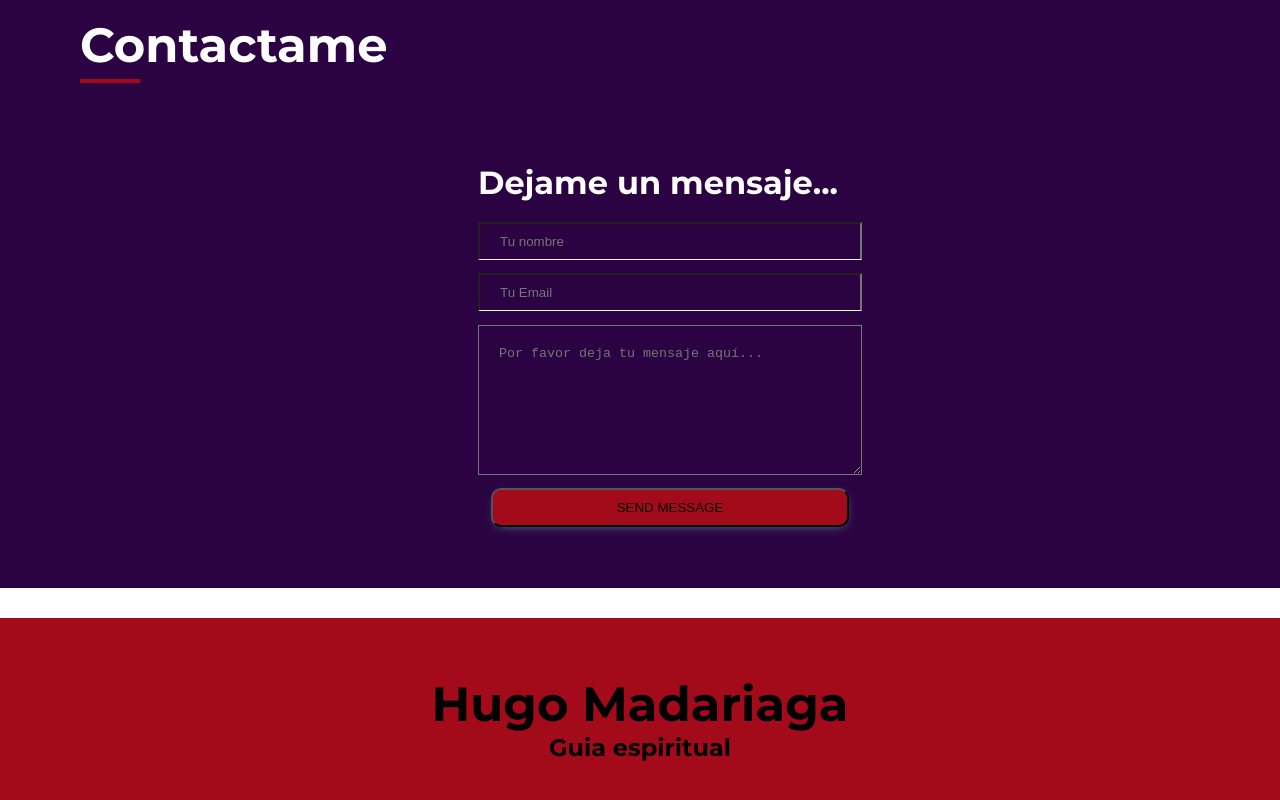
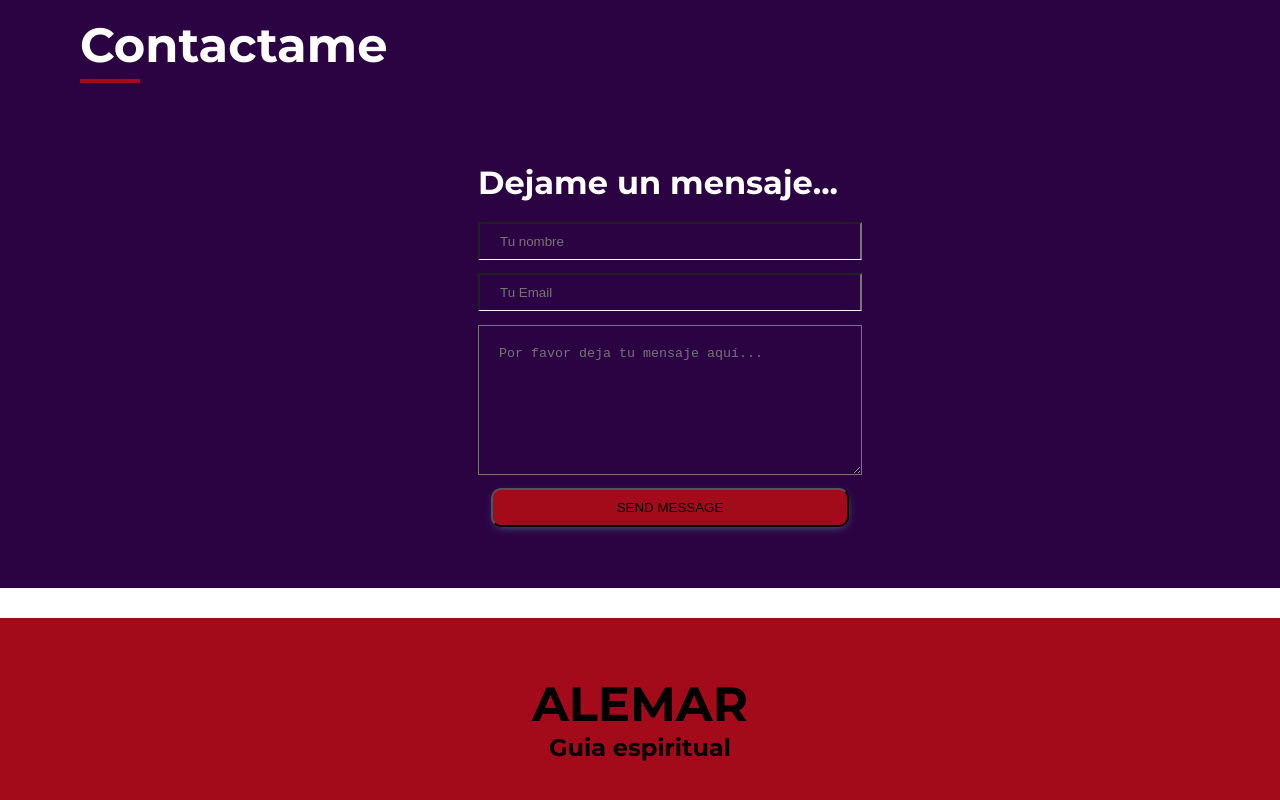
Before and after one commit to PrintRonald/Project_Tio, a plain HTML site: page index.html in a window 1280 px wide. Shown: the part 2178-2978 px from the top of the page. Drawn offline with Linux system fonts and the light colour scheme.

Commit message:
Update index.html
Update footer

```diff
--- a/index.html
+++ b/index.html
@@ -149,7 +149,7 @@
     <!-- CONTACT -->
     <footer class="footer">
       <div class="footer-content">
-        <h2>Hugo Madariaga</h2>
+        <h2>ALEMAR</h2>
         <h5>Guia espiritual</h5>
       </div>
     </footer>
```
